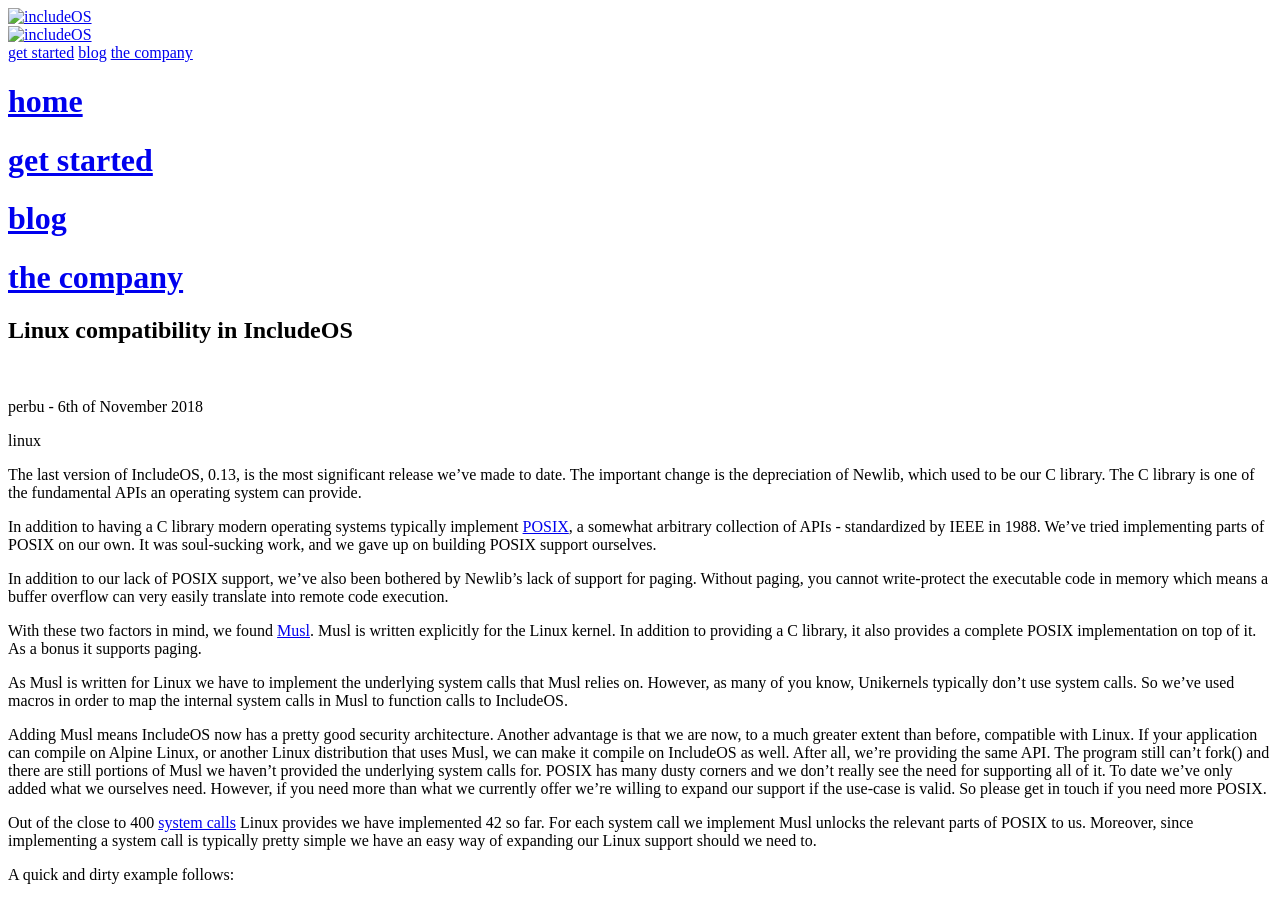
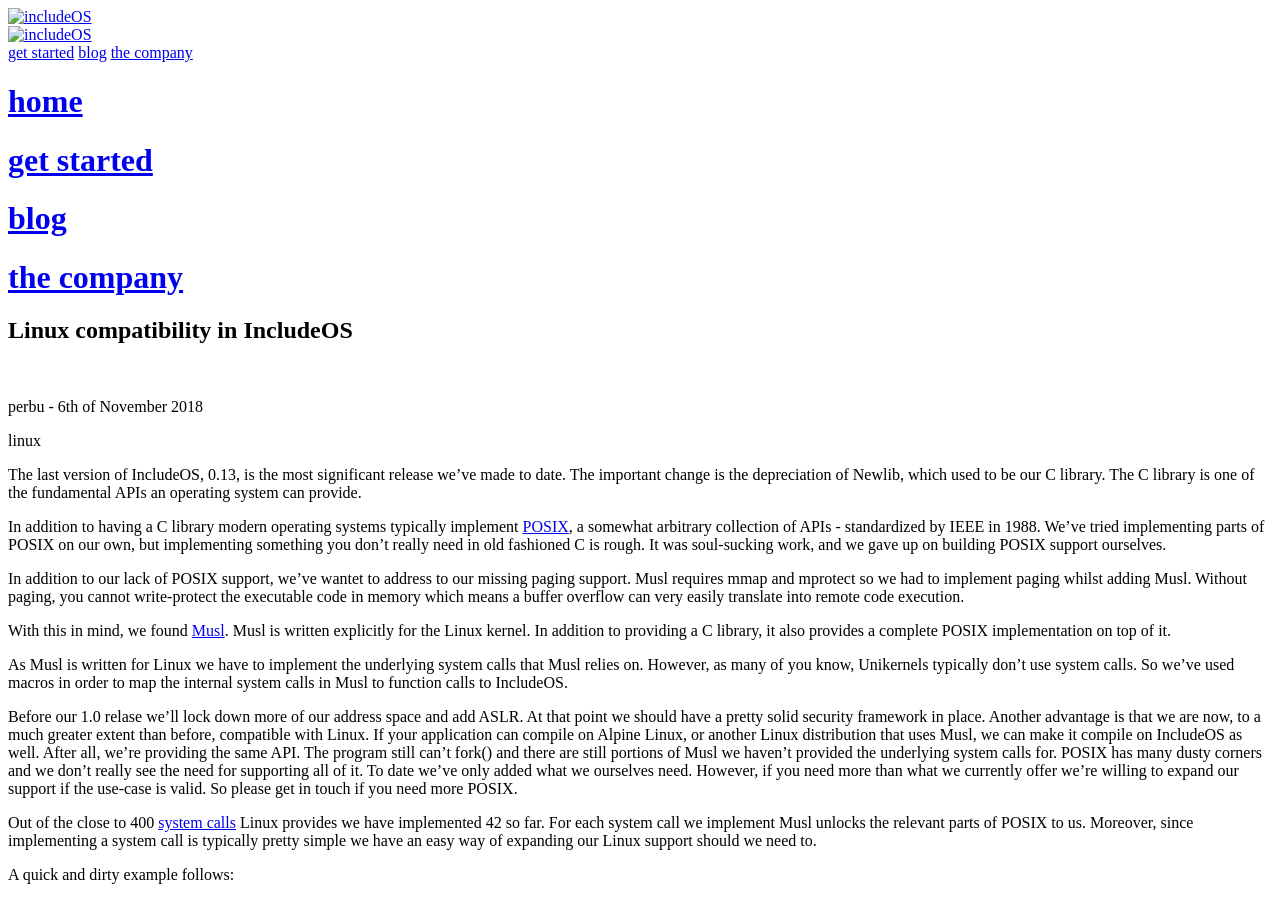
Before and after one commit to includeos/includeos.org, a Jekyll site: the page built from _src/_posts/2018-11-07-musl.md, in a window 1280 px wide and 900 px high. Built offline with Jekyll 4.4.1, drawn with Linux system fonts in a browser that asks for light colours; nearby versions of some CDN libraries; library files that are not in the unit come from our copies.

Commit message:
feedback from alfred

```diff
--- a/_src/_posts/2018-11-07-musl.md
+++ b/_src/_posts/2018-11-07-musl.md
@@ -12,15 +12,16 @@ summary: "The 0.13 release of IncludeOS includes a new C library, Musl, adding s
 
 The last version of IncludeOS, 0.13, is the most significant release we've made to date.  The important change is the depreciation of Newlib, which used to be our C library. The C library is one of the fundamental APIs an operating system can provide.
 
-In addition to having a C library modern operating systems typically implement [POSIX], a somewhat arbitrary collection of APIs - standardized by IEEE in 1988. We've tried implementing parts of POSIX on our own. It was soul-sucking work, and we gave up on building POSIX support ourselves.
+In addition to having a C library modern operating systems typically implement [POSIX], a somewhat arbitrary collection of APIs - standardized by IEEE in 1988. We've tried implementing parts of POSIX on our own, but implementing something you don't really need in old fashioned C is rough. It was soul-sucking work, and we gave up on building POSIX support ourselves.
 
-In addition to our lack of POSIX support, we've also been bothered by Newlib's lack of support for paging. Without paging, you cannot write-protect the executable code in memory which means a buffer overflow can very easily translate into remote code execution.
+In addition to our lack of POSIX support, we've wantet to address to our missing paging support. Musl requires mmap and mprotect so we had to implement paging whilst adding Musl. Without paging, you cannot write-protect the executable code in memory which means a buffer overflow can very easily translate into remote code execution.
 
-With these two factors in mind, we found [Musl]. Musl is written explicitly for the Linux kernel. In addition to providing a C library, it also provides a complete POSIX implementation on top of it. As a bonus it supports paging.
+With this in mind, we found [Musl]. Musl is written explicitly for the Linux kernel. In addition to providing a C library, it also provides a complete POSIX implementation on top of it.
 
 As Musl is written for Linux we have to implement the underlying system calls that Musl relies on. However, as many of you know, Unikernels typically don't use system calls. So we've used macros in order to map the internal system calls in Musl to function calls to IncludeOS.
 
-Adding Musl means IncludeOS now has a pretty good security architecture. Another advantage is that we are now, to a much greater extent than before, compatible with Linux. If your application can compile on Alpine Linux, or another Linux distribution that uses Musl, we can make it compile on IncludeOS as well. After all, we're providing the same API. The program still can't fork() and there are still portions of Musl we haven't provided the underlying system calls for. POSIX has many dusty corners and we don't really see the need for supporting all of it.  To date we've only added what we ourselves need. However, if you need more than what we currently offer we're willing to expand our support if the use-case is valid. So please get in touch if you need more POSIX.
+
+Before our 1.0 relase we'll lock down more of our address space and add ASLR. At that point we should have a pretty solid security framework in place. Another advantage is that we are now, to a much greater extent than before, compatible with Linux. If your application can compile on Alpine Linux, or another Linux distribution that uses Musl, we can make it compile on IncludeOS as well. After all, we're providing the same API. The program still can't fork() and there are still portions of Musl we haven't provided the underlying system calls for. POSIX has many dusty corners and we don't really see the need for supporting all of it.  To date we've only added what we ourselves need. However, if you need more than what we currently offer we're willing to expand our support if the use-case is valid. So please get in touch if you need more POSIX.
 
 Out of the close to 400 [system calls] Linux provides we have implemented 42 so far. For each system call we implement Musl unlocks the relevant parts of POSIX to us. Moreover, since implementing a system call is typically pretty simple we have an easy way of expanding our Linux support should we need to.
 
```
